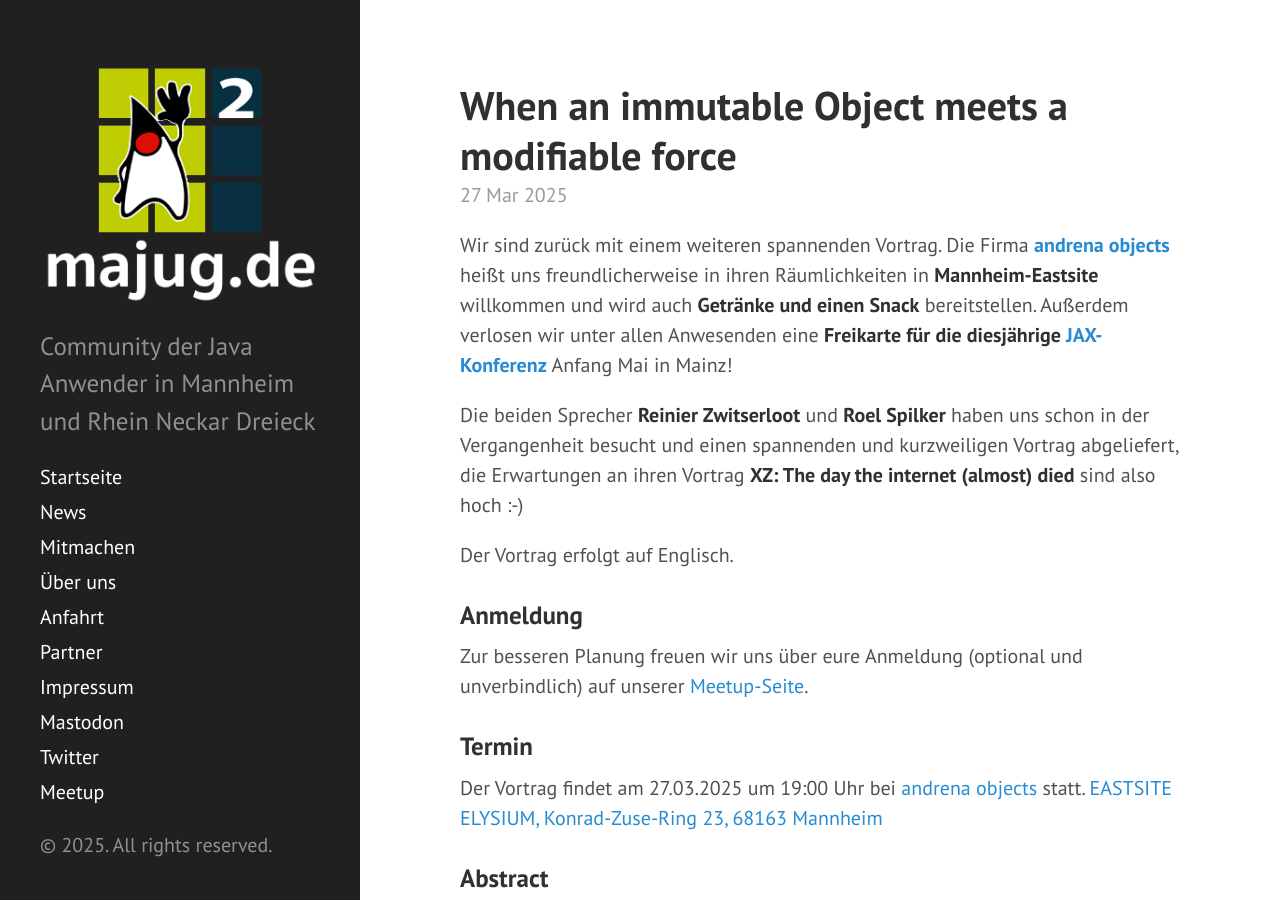
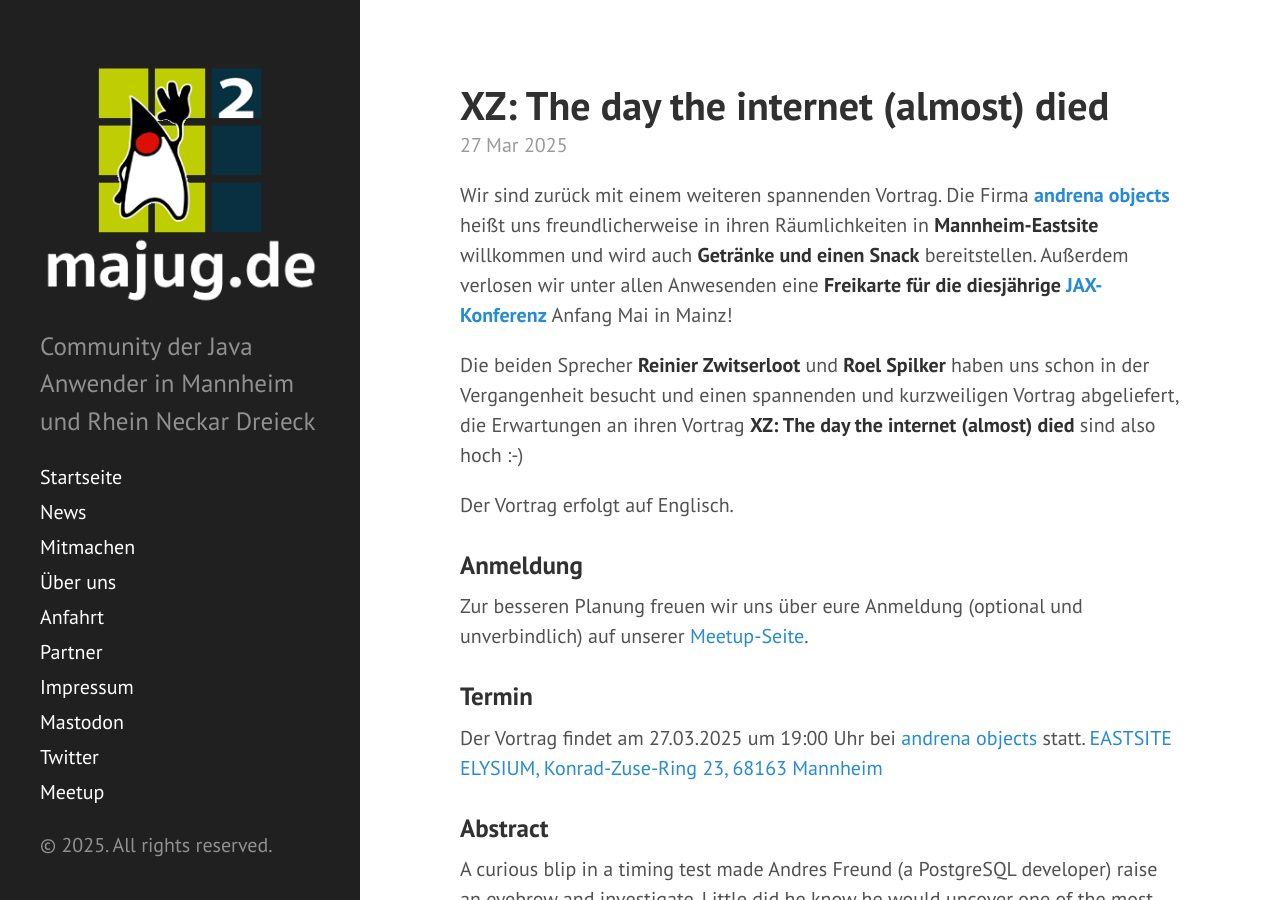
Before and after one commit to majug/majug.github.io, a Jekyll site: the page built from _posts/2025-03-27-XZ-the-day-the-internet-almost-died.md, in a window 1280 px wide and 900 px high. Built offline with Jekyll 4.4.1, drawn with Linux system fonts in a browser that asks for light colours.

Commit message:
Update 2025-03-27-XZ-the-day-the-internet-almost-died.md
updated title

```diff
--- a/_posts/2025-03-27-XZ-the-day-the-internet-almost-died.md
+++ b/_posts/2025-03-27-XZ-the-day-the-internet-almost-died.md
@@ -1,6 +1,6 @@
 ---
 layout: post
-title: "When an immutable Object meets a modifiable force"
+title: "XZ: The day the internet (almost) died"
 speaker: "Reinier Zwitserloot & Roel Spilker"
 location: "andrena objects, Eastsite ELYSIUM, Konrad-Zuse-Ring 23, 68163 Mannheim"
 state: startpage
```
